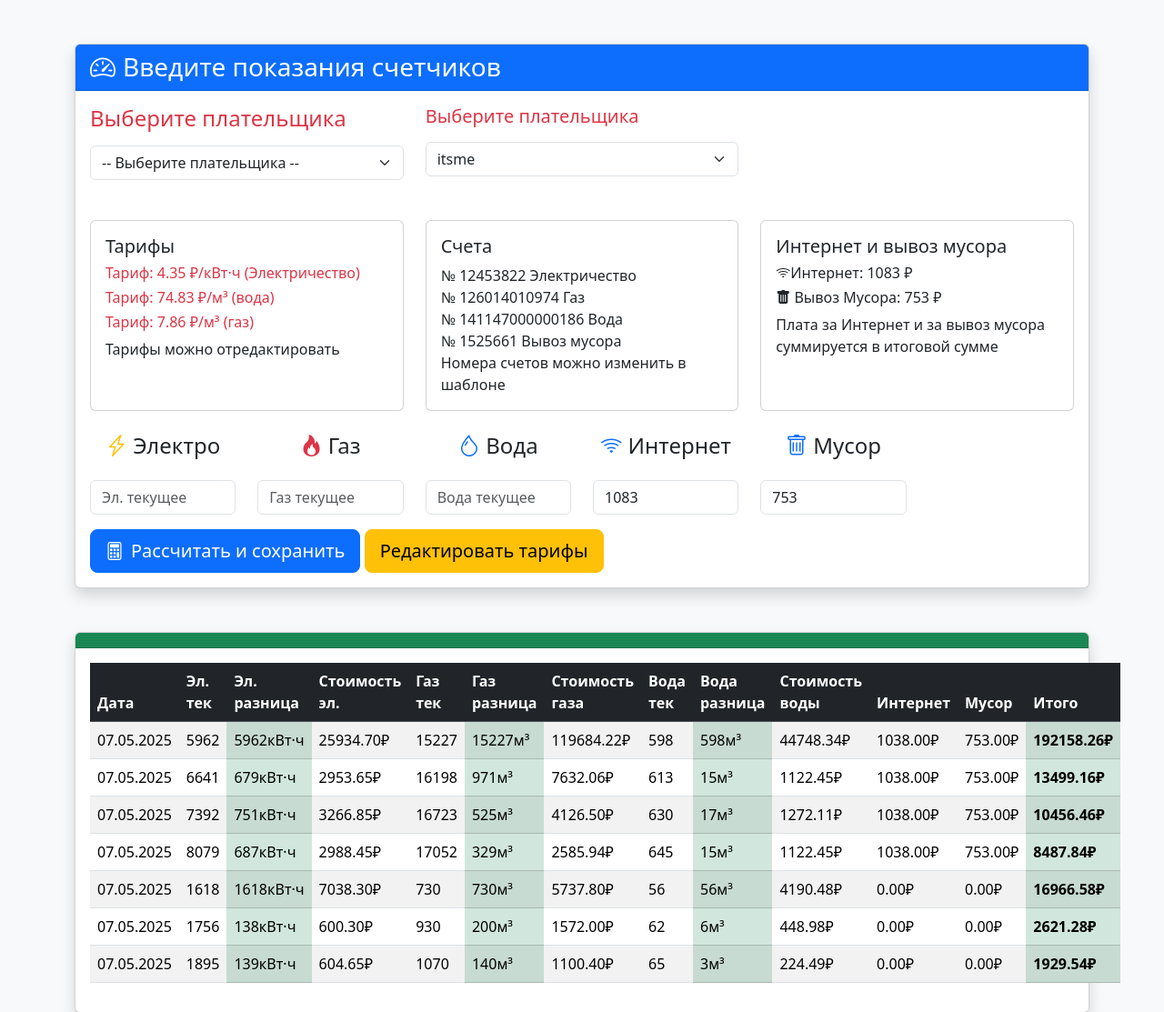
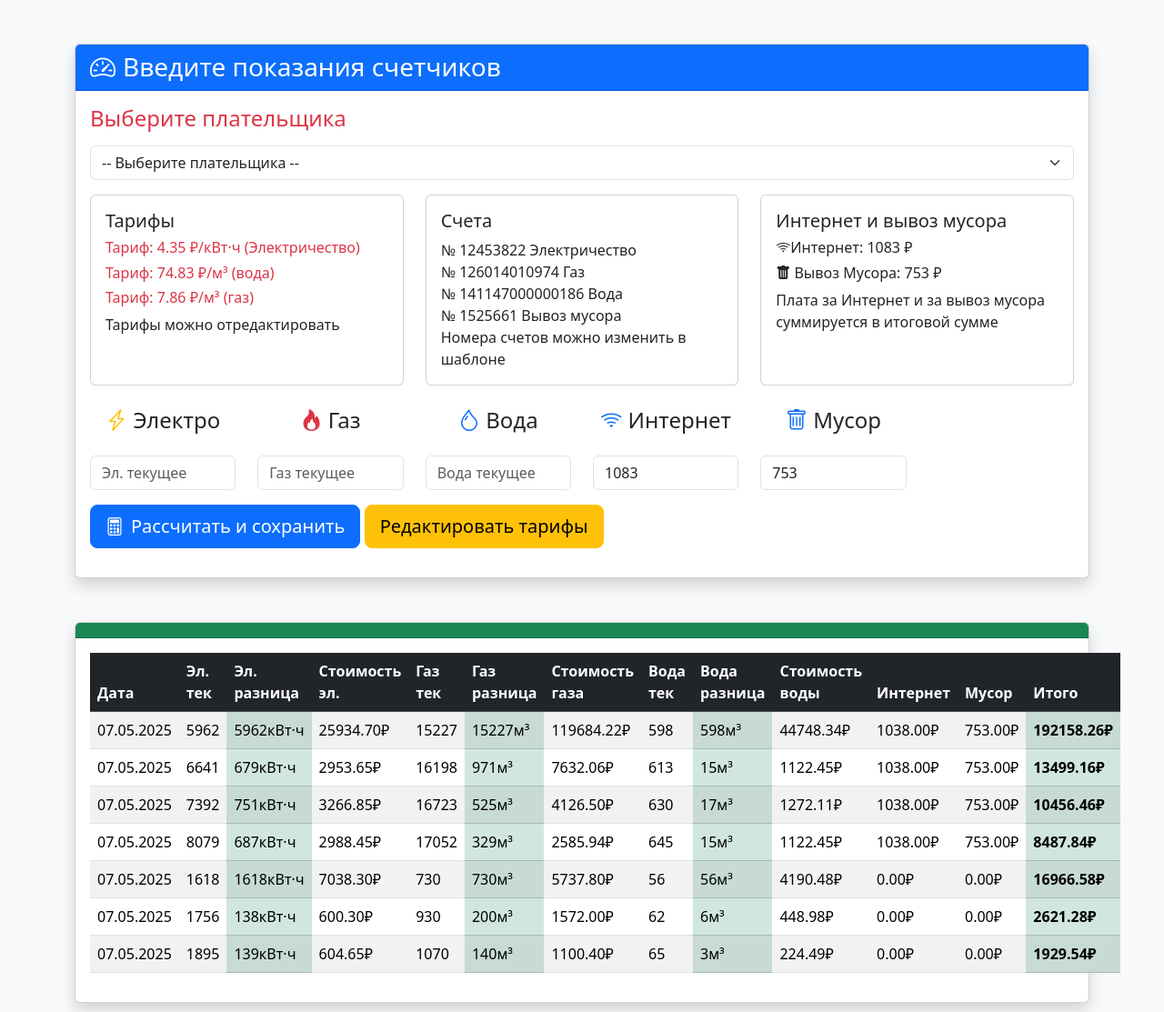
Before and after one commit to runo4938/ProjDjango, a Django app: page / in a window 1280 px wide. Shown: the top 1113 px of the page at 91% size. Run offline with Django 5.2, Linux system fonts and the light colour scheme; data comes from the database, SQL or seed files in the repository; both versions use the stored data as it was after the commit; some libraries are stand-ins or nearby versions.

Commit message:
08.05.2025_5

```diff
--- a/utility_payments/payments/templates/payments/payment_form.html
+++ b/utility_payments/payments/templates/payments/payment_form.html
@@ -11,7 +11,7 @@
                 </div>
                 <div class="card-body">
                     <div class="row">
-                        <div class="col-md-4 mb-2">
+                        <div class="col-lg-12 mb-2">
                             {% comment %} <label for="payer" class="form-label">Выберите плательщика</label> {% endcomment %}
                             <label for="payer" class="form-label">
                                 <h4 class="bi text-danger">Выберите плательщика</h4>
@@ -31,30 +31,25 @@
                                         </option>
                                     {% endfor %}
                                 </select>
-                            </form>
-                        </div>
+                                {% comment %} </form>
+                                </div> {% endcomment %}
                                 <!-- Форма ввода -->
-                        <div class="col-md-4 mb-4">
+                                {% comment %} <form method="post">
+                            {% csrf_token %}
+                            <div class="mb-3">
                                 <label for="payer" class="form-label">
                                     <h5 class="bi text-danger">Выберите плательщика</h5>
                                 </label>
-                            <form method="post">
-                                {% csrf_token %}
-                                <div class="mb-3">
                                 <select name="payer" id="payer" class="form-select"required>
                                     {% for payer in payers %}
-                                            <option value="{{ payer.id }}"
-                                                    {% if selected_payer_id|stringformat:"s" == payer.id|stringformat:"s" %}selected{% endif %}>
+                                        <option value="{{ payer.id }}" {% if selected_payer_id|stringformat:"s" == payer.id|stringformat:"s" %}selected{% endif %}>
                                             {{ payer.name }}
                                         </option>
                                     {% endfor %}
                                 </select>
-                                </div>
-                            </form>
-                        </div>
-                    </div>
+                                </div> {% endcomment %}
                                 <div class="row">
-                        <div class="col-md-4 mb-4">
+                                    <div class="col-md-4 mb-4 mt-3">
                                         <div class="card h-100">
                                             <div class="card-body">
                                                 <h5 class="card-title">Тарифы</h5>
@@ -68,7 +63,7 @@
                                             </div>
                                         </div>
                                     </div>
-                        <div class="col-md-4 mb-4">
+                                    <div class="col-md-4 mb-4 mt-3">
                                         <div class="card h-100">
                                             <div class="card-body">
                                                 <h5 class="card-title">Счета</h5>
@@ -83,7 +78,7 @@
                                             </div>
                                         </div>
                                     </div>
-                        <div class="col-md-4 mb-4">
+                                    <div class="col-md-4 mb-4 mt-3">
                                         <div class="card h-100">
                                             <div class="card-body">
                                                 <h5 class="card-title">Интернет и вывоз мусора</h5>
@@ -156,6 +151,9 @@
                                     <i class="bi bi-calculator me-2"></i>Рассчитать и сохранить
                                 </button>
                                 <a href="{% url 'edit_tariffs' %}" class="btn btn-warning btn-lg">Редактировать тарифы</a>
+                            </form>
+                        </div>
+                    </div>
                 </div>
             </div>
             <!-- История платежей -->
@@ -213,5 +211,4 @@
                 </div>
             </div>
         </div>
-    </div>
     {% endblock content %}
```
Also changed, not shown: utility_payments/db.sqlite3. Lines whose indentation alone changed are shown as unchanged.
